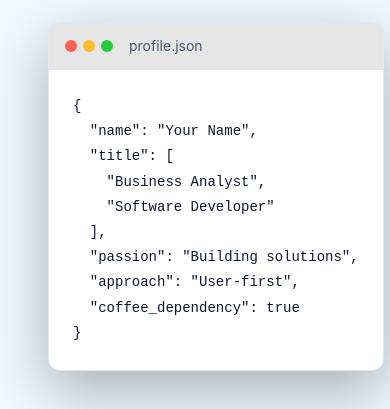
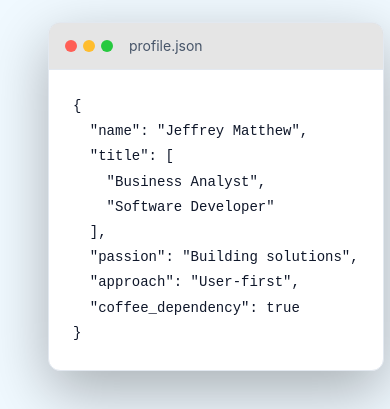
Before and after one commit to Jeffrey-Matthew/home, a React (Vite) app in the folder client/: page / in a window 390 px wide. Shown: the part 1159-1568 px from the top of the page. Built offline with nearby package versions, Linux system fonts and the light colour scheme; no server answers.

Commit message:
fix: UX improvements - mobile menu, page title, placeholder name

```diff
--- a/client/index.html
+++ b/client/index.html
@@ -4,7 +4,8 @@
     <meta charset="UTF-8" />
     <link rel="icon" type="image/svg+xml" href="/vite.svg" />
     <meta name="viewport" content="width=device-width, initial-scale=1.0" />
-    <title>client</title>
+    <meta name="description" content="Jeffrey Matthew - Business Analyst and Software Developer. Bridging the gap between business needs and technical solutions." />
+    <title>Jeffrey Matthew | Portfolio</title>
   </head>
   <body>
     <div id="root"></div>
--- a/client/src/components/layout/Navbar.css
+++ b/client/src/components/layout/Navbar.css
@@ -161,6 +161,7 @@
         right: 0;
         bottom: 0;
         background: var(--bg-color);
+        z-index: 999;
         flex-direction: column;
         padding: var(--space-8);
         gap: var(--space-8);
--- a/client/src/components/sections/About.tsx
+++ b/client/src/components/sections/About.tsx
@@ -64,7 +64,7 @@ export const About = () => {
                             </div>
                             <pre className="visual-code">
                                 {`{
-  "name": "Your Name",
+  "name": "Jeffrey Matthew",
   "title": [
     "Business Analyst",
     "Software Developer"
```
